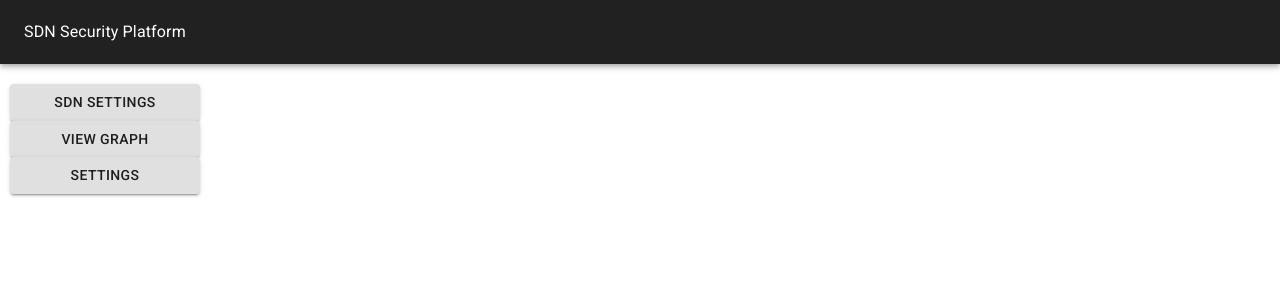
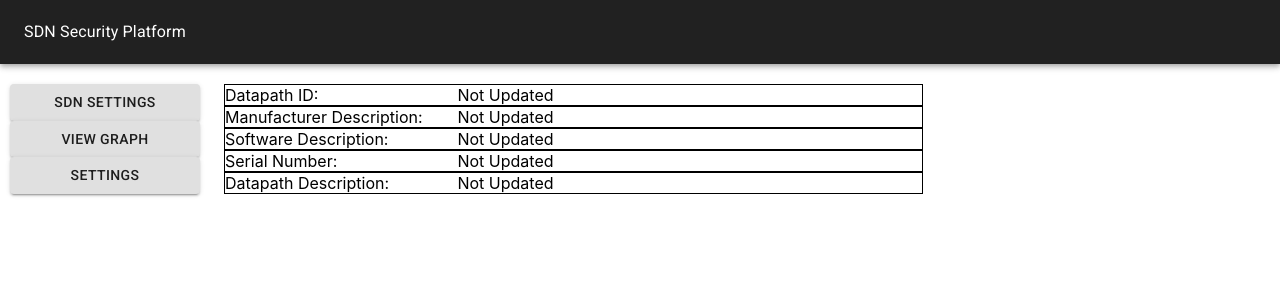
Before and after one commit to chrissayon/sdn_security_platform_frontend, a React (Create React App) app: page /sdn-settings in a window 1280 px wide. Shown: the top 300 px of the page. Built offline with nearby package versions, Linux system fonts and the light colour scheme; no server answers.

Commit message:
Display switch information dynamically

```diff
--- a/src/Components/Graph/rechartGraph.js
+++ b/src/Components/Graph/rechartGraph.js
@@ -15,8 +15,12 @@ class renderLineChart extends Component {
         }, 5000);
     }
 
+    componentWillUnmount() {
+        clearInterval(this.interval)
+    }
+
     getData() {
-        axios.get('http://127.0.0.1:8000/sdn_communication/')
+        axios.get('http://127.0.0.1:8000/sdn_communication/desc_stats')
             .then((response) => {
                 console.log(response)
             })
--- /dev/null
+++ b/src/Components/UI/JsonPairs/JsonPair.js
@@ -0,0 +1,17 @@
+import React from 'react'
+import Box from '@material-ui/core/Box';
+
+const jsonPair = (props) => {
+    return(
+        <React.Fragment>
+            <Box display="flex" flexDirection="row" width={1/3}>
+                {props.header + ":"}
+            </Box>
+            <Box display="flex" flexDirection="row" width="50%">
+                {props.value}
+            </Box>
+        </React.Fragment>
+    )
+}
+
+export default jsonPair;
--- /dev/null
+++ b/src/Components/UI/JsonPairs/JsonPairs.js
@@ -0,0 +1,21 @@
+import React from 'react'
+import JsonPair from './JsonPair'
+import Box from '@material-ui/core/Box';
+
+const jsonPairs = (props) => {
+
+    return(
+        Object.keys(props.jsonList).map((header, index) => (
+            <Box width={2/3} flexWrap="nowrap" display="flex" flexDirection="row" border={1}>
+                <JsonPair
+                    key = { index }
+                    header = { header }
+                    value = { props.jsonList[header] }
+                >
+                </JsonPair>
+            </Box>
+        ))
+    )
+}
+
+export default jsonPairs;
--- a/src/Containers/Layout.js
+++ b/src/Containers/Layout.js
@@ -1,9 +1,8 @@
-
 import React, { Component } from 'react';
 import Header from '../Components/UI/Header';
 import Footer from '../Components/UI/Footer';
 import Sidebar from './Sidebar/Sidebar';
-import MainBody from './MainBody/MainBody'
+import MainBody from './MainBody/MainBody';
 
 
 class Layout extends Component {
--- a/src/Containers/MainBody/MainBody.js
+++ b/src/Containers/MainBody/MainBody.js
@@ -1,10 +1,13 @@
 import React, { Component } from 'react';
+import Settings from './Settings/Settings'
 
 import Grid from '@material-ui/core/Grid';
 import SideButtons from './SideButtons/SideButtons'
 
 import sdnGraph from '../../Components/Graph/Graph';
 import rechartGraph from '../../Components/Graph/rechartGraph';
+
+
 
 import { makeStyles } from '@material-ui/core/styles'
 import { withStyles } from '@material-ui/core/styles';
@@ -40,7 +43,7 @@ class MainBody extends Component {
                     <Grid item xs={10} style={{width: "100%"}}>
 
                             <Switch>
-                                <Route path={'/sdn-settings'} component={rechartGraph}/>
+                                <Route path={'/sdn-settings'} component={Settings}/>
                                 <Route path={'/graphs'} component={sdnGraph}/>
                                 <Route exact path={'/'} component={null}/>
                             </Switch>
--- /dev/null
+++ b/src/Containers/MainBody/Settings/Settings.js
@@ -0,0 +1,55 @@
+import React, { Component } from 'react';
+import axios from 'axios';
+import JsonPairs from '../../../Components/UI/JsonPairs/JsonPairs'
+
+class Settings extends Component {
+    state = {
+        "Datapath ID"              : "Not Updated",
+        "Manufacturer Description" : "Not Updated",
+        "Software Description"     : "Not Updated",
+        "Serial Number"            : "Not Updated",
+        "Datapath Description"     : "Not Updated",
+    }
+
+
+    componentDidMount() {
+        this.getData(); //Get data first time
+        this.interval = setInterval(() => { //wait 5 seconds and rerun it
+            this.getData();
+        }, 10000);
+    }
+
+
+    componentWillUnmount() {
+        clearInterval(this.interval)
+    }
+
+
+    getData() {
+        axios.get('http://127.0.0.1:8000/sdn_communication/desc_stats/')
+            .then((response) => {
+                console.log(response)
+                console.log(response.data)
+                let hardwareDesc = {
+                    "Datapath ID"              : response.data.id,
+                    "Manufacturer Description" : response.data.mfr_desc,
+                    "Software Description"     : response.data.sw_desc,
+                    "Serial Number"            : response.data.serial_num,
+                    "Datapath Description"     : response.data.dp_desc,
+                }
+                this.setState(hardwareDesc)
+
+            })
+    }
+
+
+    render () {
+        return (
+            <React.Fragment>
+                <JsonPairs jsonList={ this.state } />
+            </React.Fragment>
+        )
+    }
+}
+
+export default Settings;
```
